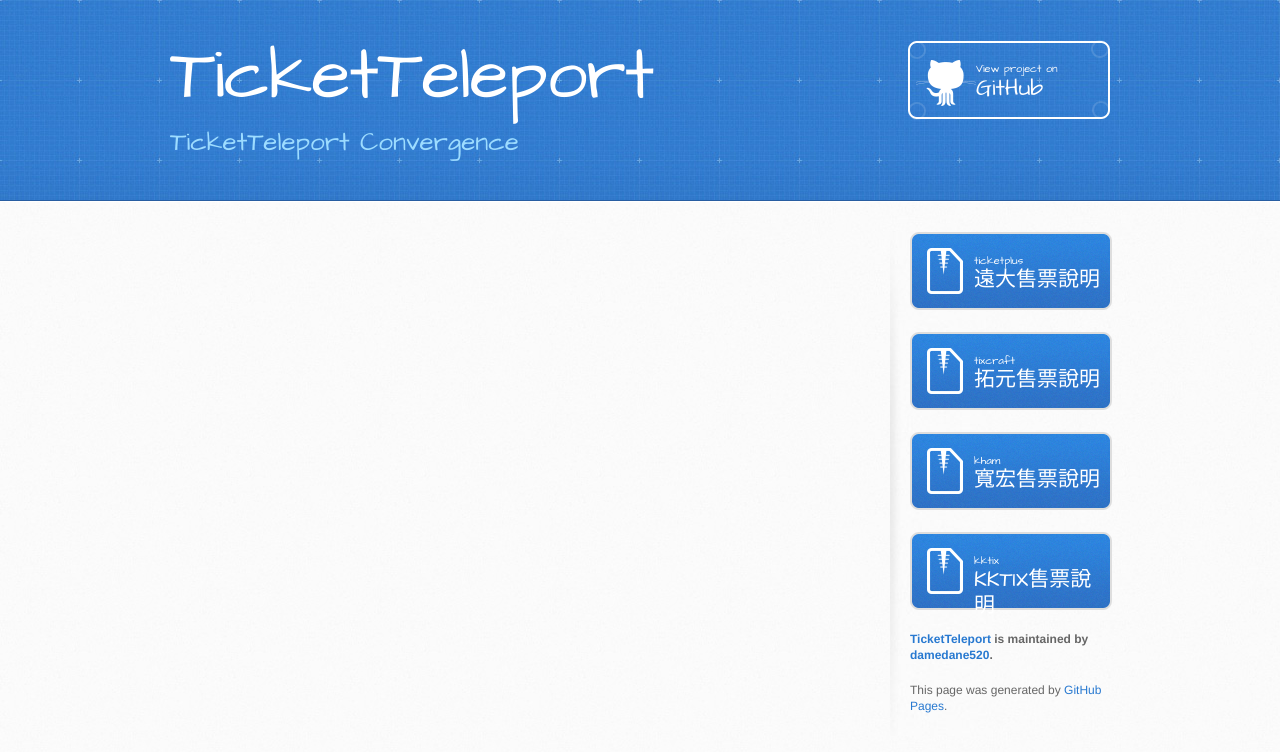
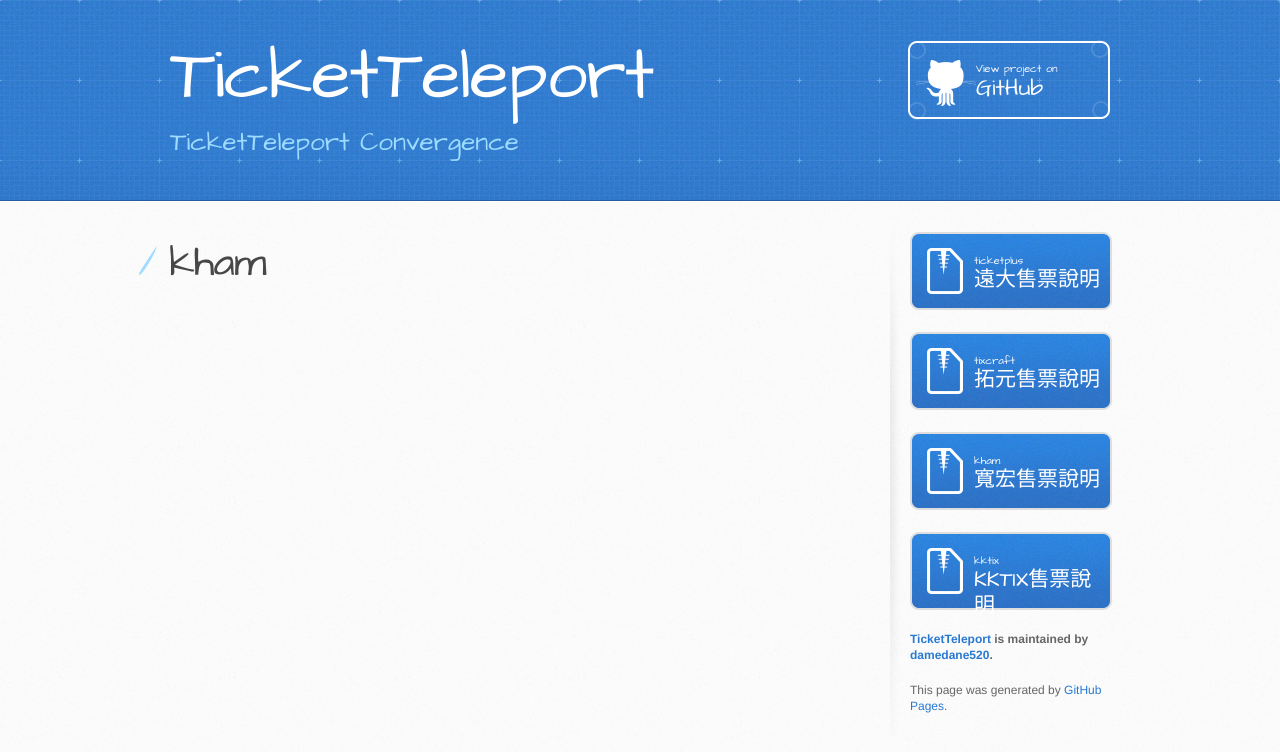
Before and after one commit to damedane520/TicketTeleport, a Jekyll site: the page built from kham.md, in a window 1280 px wide. Shown: the top 752 px of the page. Built offline with Jekyll 4.4.1, drawn with Linux system fonts in a browser that asks for light colours; our own code applies the rules of GitHub Pages for plain Markdown files.

Commit message:
Update kham.md

```diff
--- a/kham.md
+++ b/kham.md
@@ -1,3 +1,5 @@
 ---
 layout: mylayouts
 ---
+
+# kham
```
